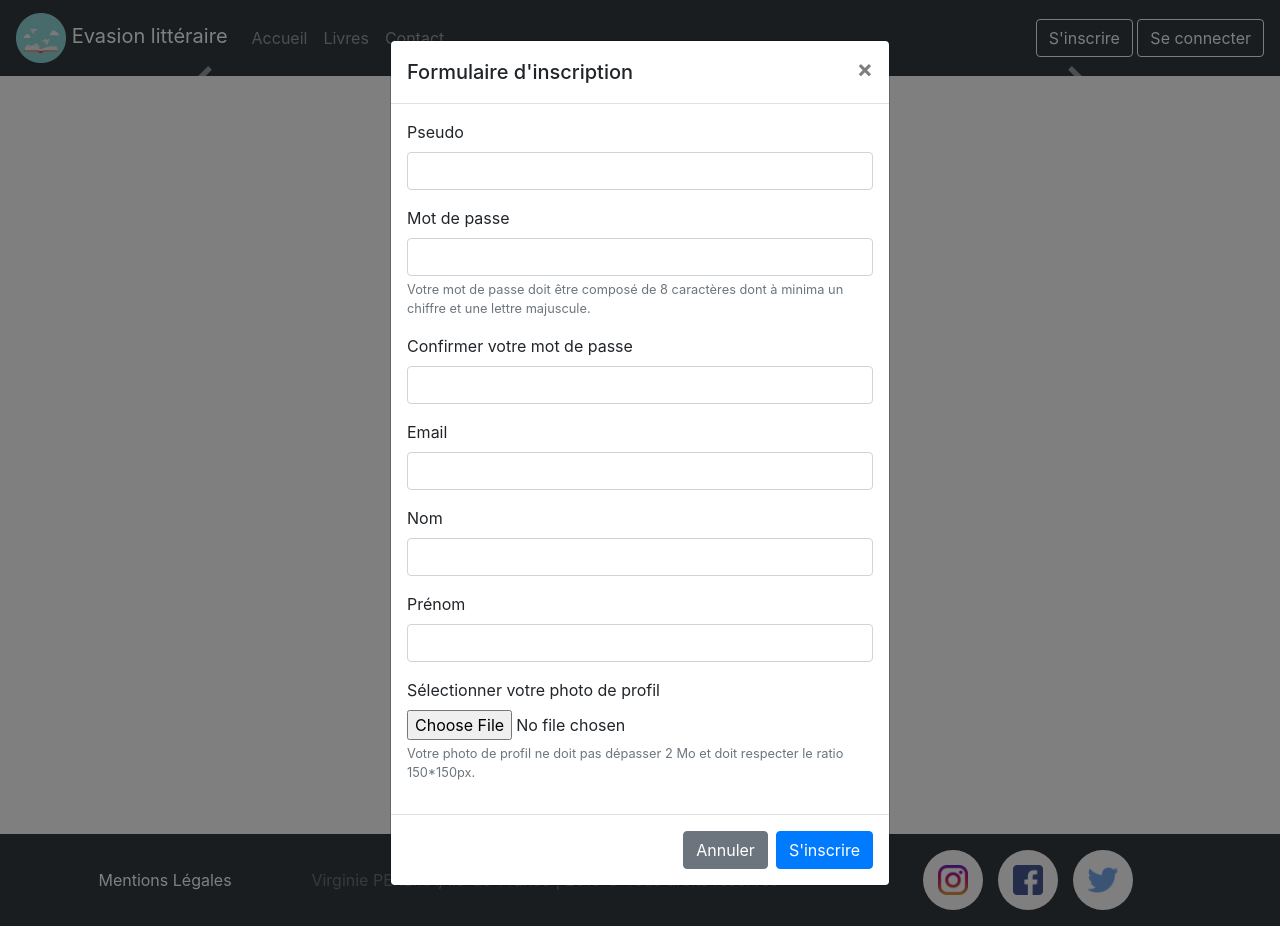
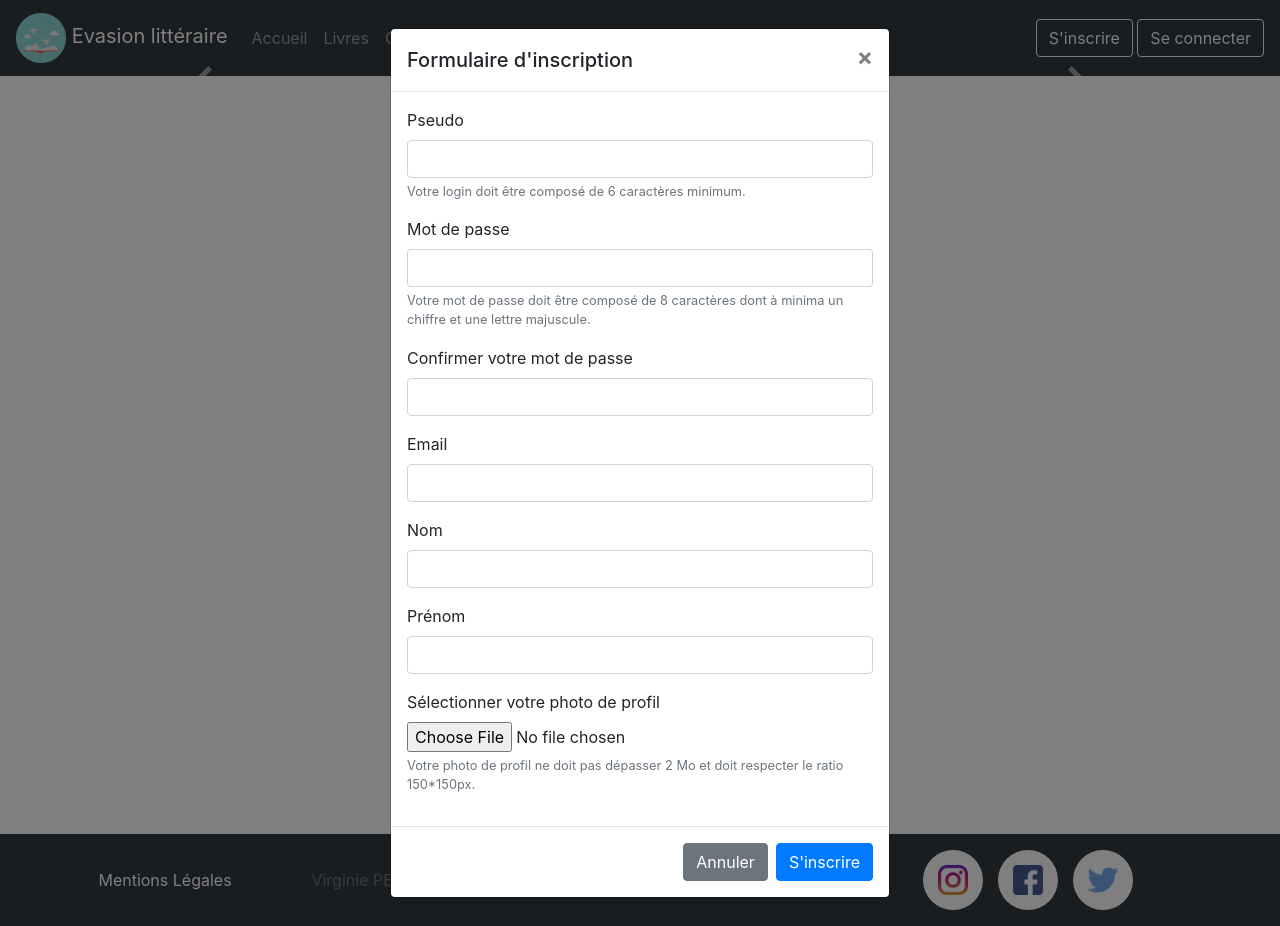
Before and after one commit to virginie-p/writer-blog, a PHP site: page / in a window 1280 px wide, after a click on "S'inscrire". Run offline with PHP 8.4, Linux system fonts and the light colour scheme; data that the repository does not hold is empty; some libraries are stand-ins or nearby versions.

Commit message:
Correction regex login

```diff
--- a/controller/BackEndController.php
+++ b/controller/BackEndController.php
@@ -569,7 +569,7 @@ class BackEndController extends Controller {
     public function deleteUser() {
         if (isset($_GET['id']) && $_GET['id'] > 0) {
             $user_manager = new UserManager();
-            $user = $user_manager->getUser($_GET['id']);
+            $user = $user_manager->getMember($_GET['id']);
             $affected_line = $user_manager->deleteUser($_GET['id']);
 
             if (!$user){
--- a/controller/FrontEndController.php
+++ b/controller/FrontEndController.php
@@ -117,7 +117,7 @@ class FrontEndController extends Controller {
                 }
             }
 
-            if (!preg_match('#[0-9A-Za-z.-]{6,}#', $_POST['subscribe-username'])){
+            if (!preg_match('#[0-9A-Za-záàâäãåçéèêëíìîïñóòôöõúùûüýÿæœÁÀÂÄÃÅÇÉÈÊËÍÌÎÏÑÓÒÔÖÕÚÙÛÜÝŸÆŒ._-]{6,}#', $_POST['subscribe-username'])){
                 $errors[] = 'username_not_matching_regex' ;
             }
 
--- a/view/front/menuView.php
+++ b/view/front/menuView.php
@@ -18,6 +18,7 @@
                     <div class="form-group">
                         <label for="username">Pseudo</label>
                         <input type="text" class="form-control" name="subscribe-username" value="<?php if (isset($_POST['subscribe-username'])) { echo $_POST['subscribe-username']; }?>">
+                        <small id="passwordHelp" class="form-text text-muted">Votre login doit être composé de 6 caractères minimum.</small>
                     </div>
                     <div class="form-group">
                         <label for="subscribe-password">Mot de passe</label>
```
